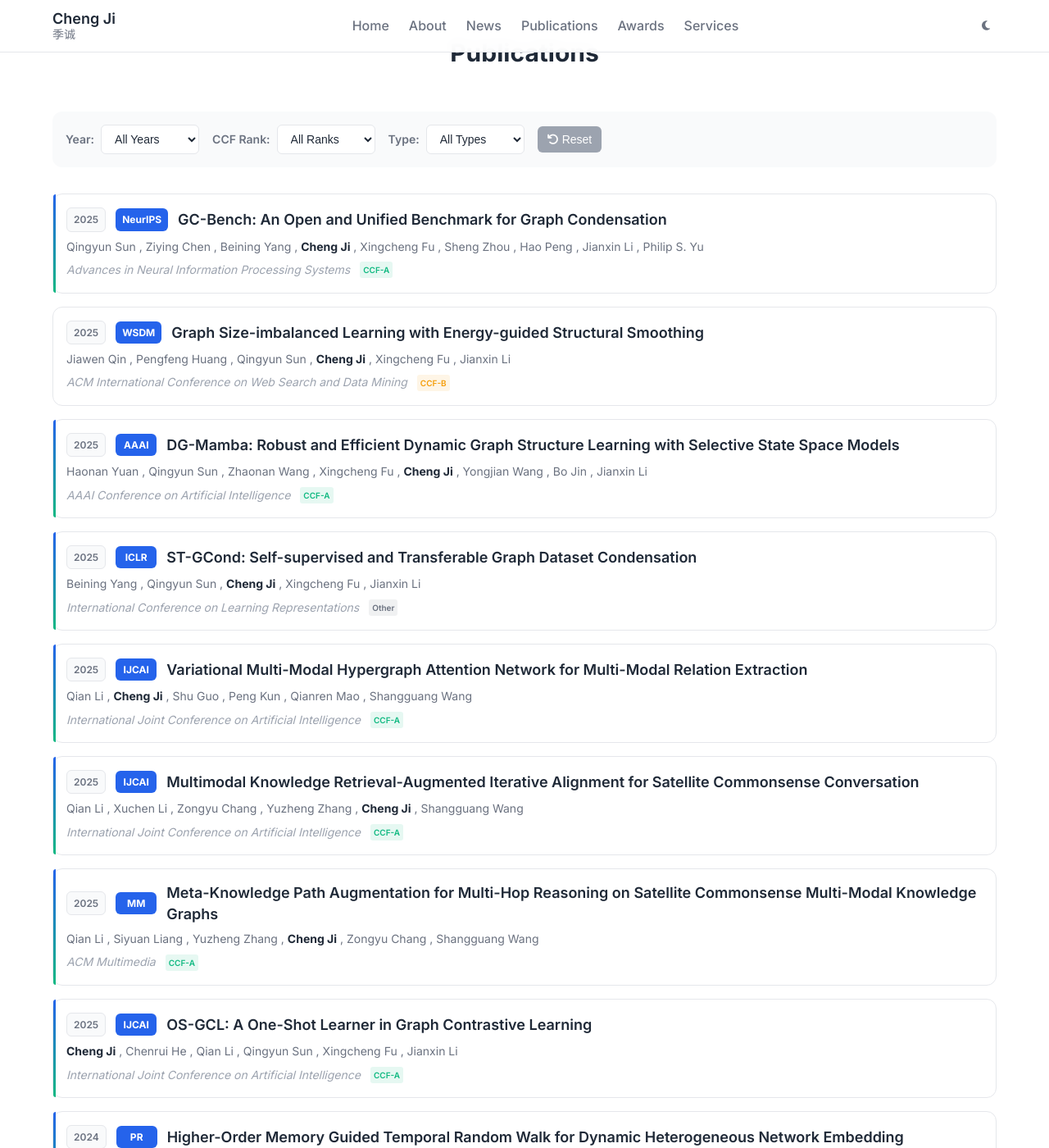
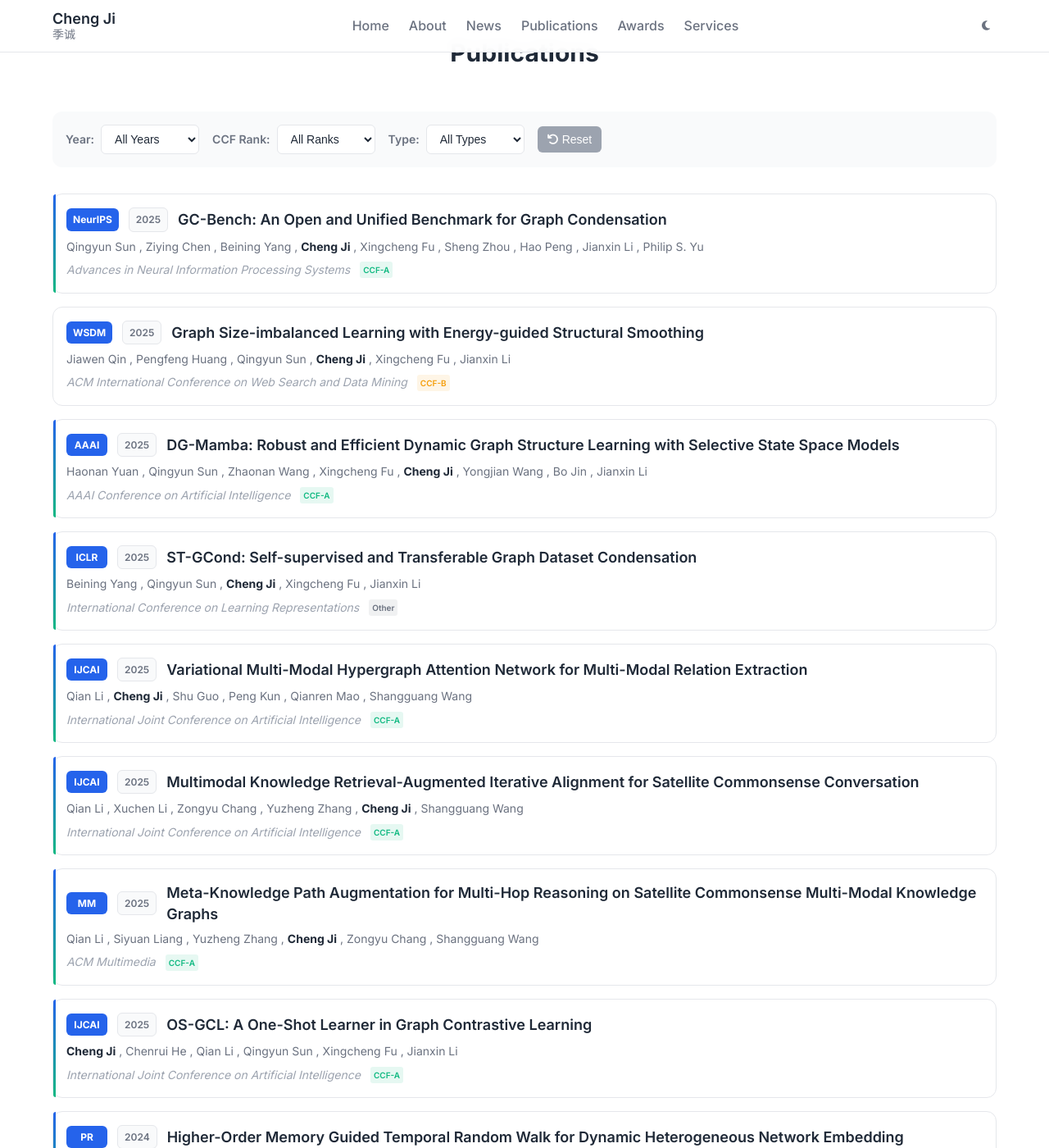
Before and after one commit to jicheng-bio/jicheng-bio.github.io, a Jekyll site: the page built from index.html, in a window 1280 px wide and 1400 px high, scrolled down 2062 px. Shown: the whole window at 82% size. Built offline with Jekyll 4.4.1, drawn with Linux system fonts in a browser that asks for light colours; the list of posts is cut into pages by our own code.

Commit message:
Update index.html

```diff
--- a/index.html
+++ b/index.html
@@ -168,8 +168,8 @@ title: "Home"
 
                 <div class="pub-content">
                     <div class="pub-title-line">
+                        <div class="pub-venue-badge">{{ paper.venue }}</div>
                         <div class="pub-year-badge">{{ paper.year }}</div>
-                        <div class="pub-venue-badge">{{ paper.venue }}</div>
                         <h3 class="pub-title">
                             <a href="{{ paper.url }}" target="_blank" rel="noopener noreferrer">{{ paper.title }}</a>
                         </h3>
```
